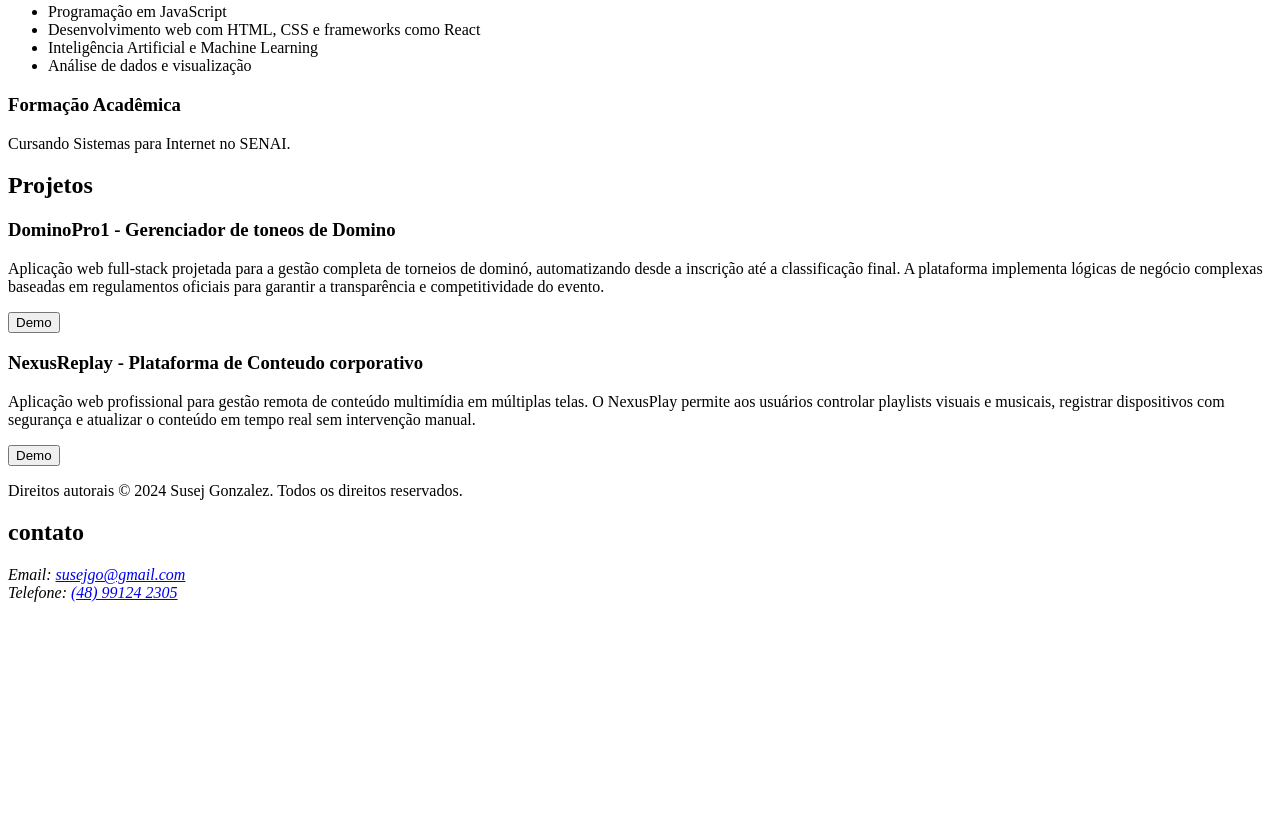
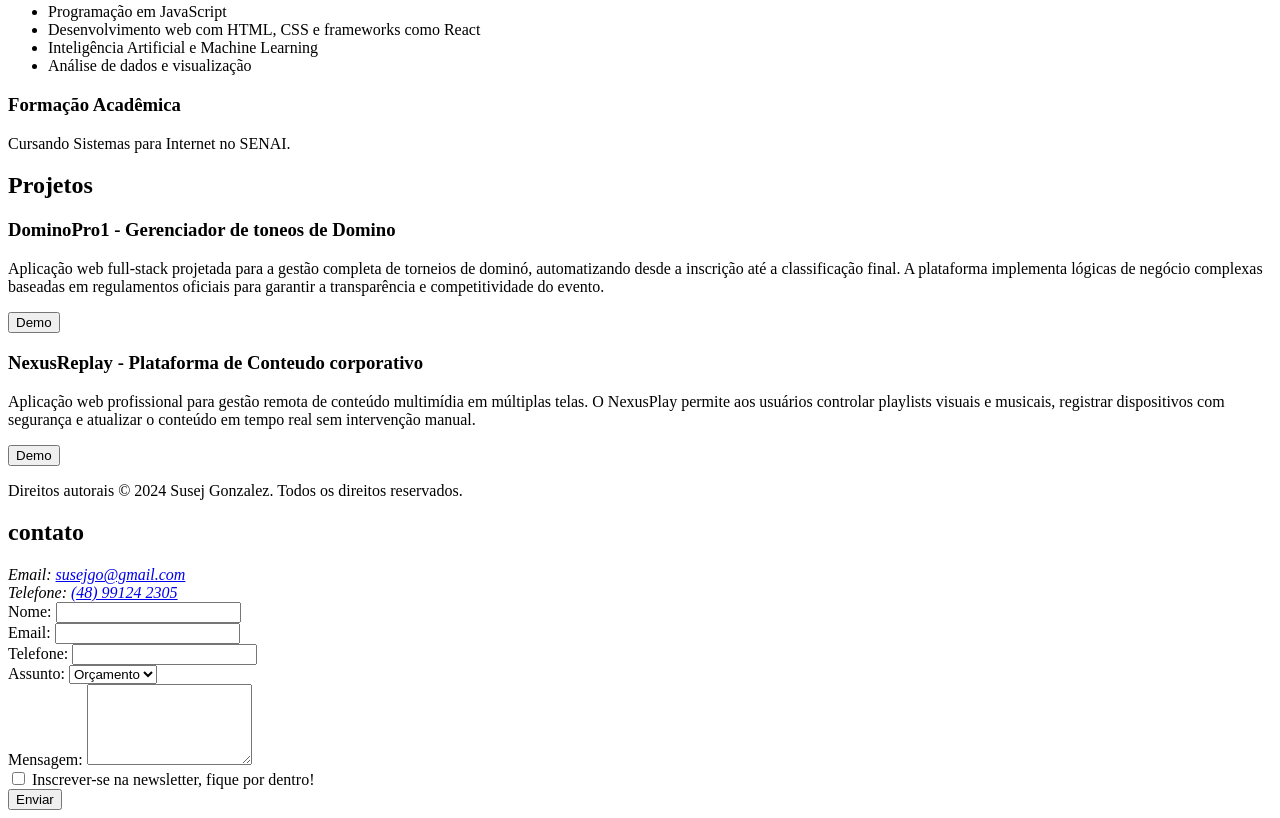
Before and after one commit to susejgo89/Portafoliosenai, a plain HTML site: page index.html in a window 1280 px wide. Shown: the part 484-1302 px from the top of the page. Before the commit the page ends 1094 px from the top, so only its background shows below. Drawn offline with Linux system fonts and the light colour scheme.

Commit message:
formularos y entrada de dados

```diff
--- a/index.html
+++ b/index.html
@@ -91,6 +91,33 @@
             <span data-i18n="email_label">Email</span>: <a href="mailto:susejgo@gmail.com">susejgo@gmail.com</a> <br>
             <span data-i18n="phone_label">Telefone</span>: <a href="https://wa.me/5548991242305" target="_blank">(48) 99124 2305</a>
         </address>
+
+        <form action="">
+             <label for="nome" data-i18n="nome_label">Nome:</label>
+             <input type="text" id="nome" name="nome"><br>
+
+             <label for="email" data-i18n="email_label">Email:</label>
+             <input type="email" id="email" name="email"><br>
+
+              <label for="telefone" data-i18n="phone_label">Telefone:</label>
+             <input type="tel" id="telefone" name="telefone"><br>
+
+             <label for="assunto" data-i18n="subject_label">Assunto:</label>
+             <select name="assunto" id="assunto">
+                <option value="orçamento" data-i18n="subject_option_1">Orçamento</option>
+                <option value="duvida" data-i18n="duvida_option">Dúvida</option>
+                <option value="outro" data-i18n="subject_outro_option">outro</option>
+             </select>
+                <br>
+
+             <label for="mensagem" data-i18n="message_label">Mensagem: </label>
+             <textarea id="mensagem" name="mensagem" rows="5" cols="18"></textarea><br>
+
+             <input type="checkbox" id="inscricao" name="inscricao">
+                <label for="inscricao" data-i18n="newsletter_label">Inscrever-se na newsletter, fique por dentro! </label><br>
+             <input type="submit" data-i18n="button_enviar_formlario" value="Enviar">
+
+        </form>
     </section>
 
 
--- a/script.js
+++ b/script.js
@@ -20,7 +20,16 @@ const translations = {
         demo_button_dominopro1: "Demo",
         demo_button_nexusreplay: "Demo",
         project_2_title: "NexusReplay - Plataforma de Conteudo corporativo",
-        project_2_desc: "Aplicação web profissional para gestão remota de conteúdo multimídia em múltiplas telas. O NexusPlay permite aos usuários controlar playlists visuais e musicais, registrar dispositivos com segurança e atualizar o conteúdo em tempo real sem intervenção manual."
+        project_2_desc: "Aplicação web profissional para gestão remota de conteúdo multimídia em múltiplas telas. O NexusPlay permite aos usuários controlar playlists visuais e musicais, registrar dispositivos com segurança e atualizar o conteúdo em tempo real sem intervenção manual.",
+        nome_label: "Nome",
+        email_label: "Email",
+        phone_label: "Telefone",
+        subject_label: "Assunto",
+        duvida_option: "dúvidas",
+        subject_outro_option: "outro",
+        subject_option_1: "Orçamento",
+         newsletter_label: "Inscrever-se na newsletter, fique por dentro!",
+         button_enviar_formlario: "Enviar"
     },
     es: {
         nav_about: "Sobre mí",
@@ -43,8 +52,19 @@ const translations = {
         demo_button_dominopro1: "Demo",
         demo_button_nexusreplay: "Demo",
         project_2_title: "NexusReplay - Plataforma de Contenido Corporativo",
-        project_2_desc: "Aplicación web profesional para la gestión remota de contenido multimedia en múltiples pantallas. NexusPlay permite a los usuarios controlar listas de reproducción visuales y musicales, registrar dispositivos de forma segura y actualizar el contenido en tiempo real sin intervención manual."
+        project_2_desc: "Aplicación web profesional para la gestión remota de contenido multimedia en múltiples pantallas. NexusPlay permite a los usuarios controlar listas de reproducción visuales y musicales, registrar dispositivos de forma segura y actualizar el contenido en tiempo real sin intervención manual.",
+        nome_label: "Nombre",
+        email_label: "Email",
+        phone_label: "Teléfono",
+        subject_label: "Asunto",
+        duvida_option: "dudas",
+        subject_outro_option: "otro",
+        subject_option_1: "Presupuesto",
+        newsletter_label: "¡Suscríbete al newsletter, mantente informado!",
+        button_enviar_formlario: "Enviar"
+
     }
+
 };
 
 function changeLanguage(lang) {
```
